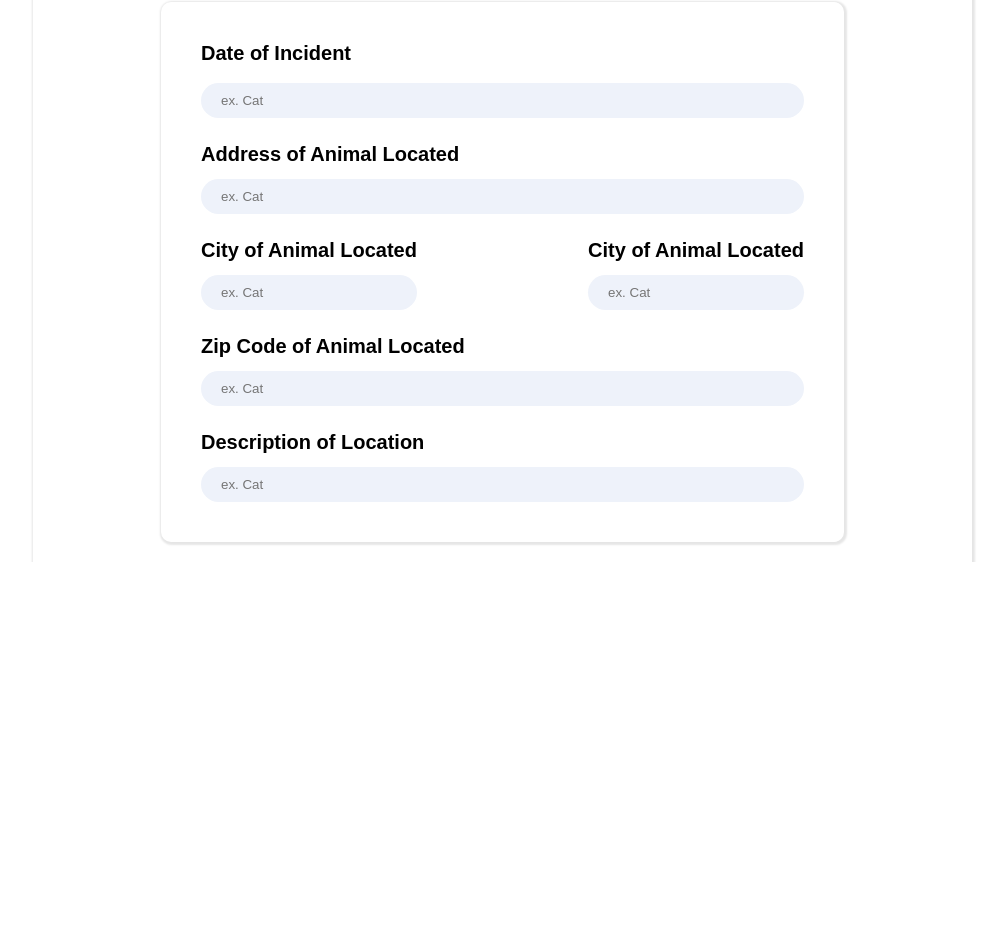
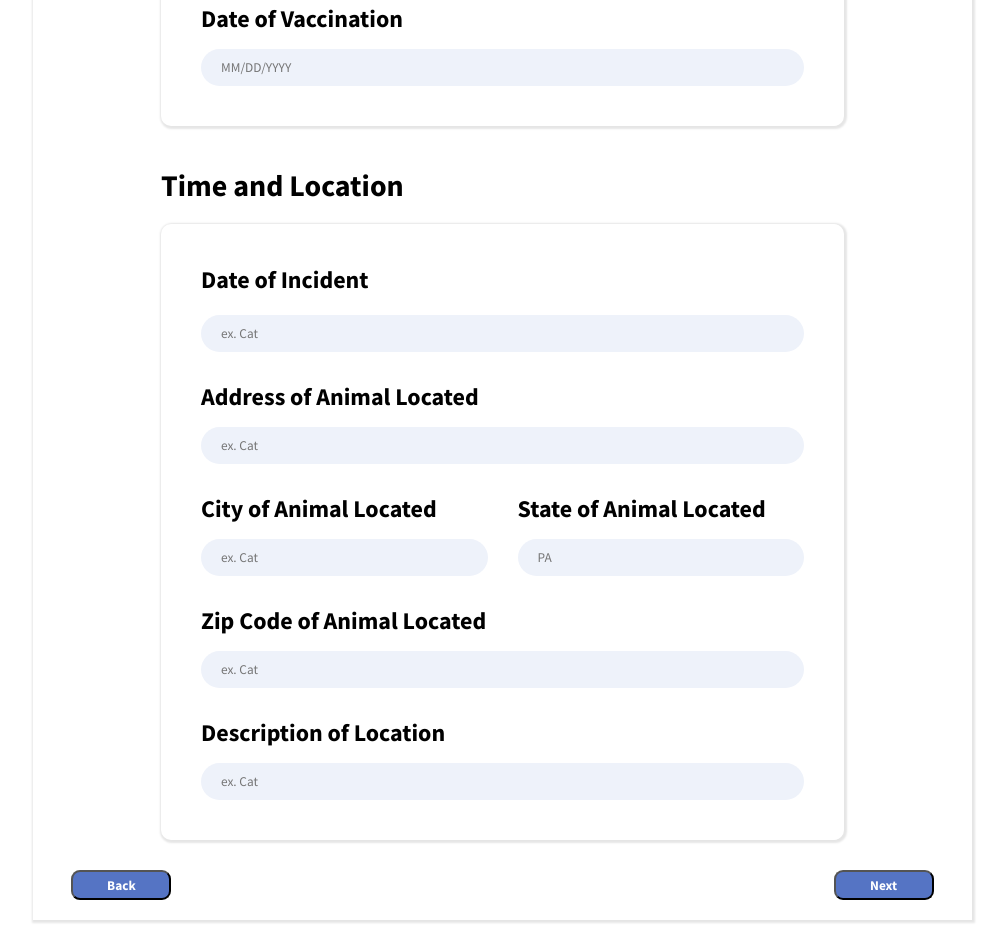
Before and after one commit to meglin20/survis, a plain HTML site: page form_1.html in a window 1280 px wide. Shown: the part 895-1835 px from the top of the page, without its empty margins (180-1186 px from the left). Before the commit the page ends 1457 px from the top, so only its background shows below. Drawn offline with Linux system fonts and the light colour scheme.

Commit message:
first page finished

```diff
--- a/form_1.html
+++ b/form_1.html
@@ -24,6 +24,9 @@
                     <div>
                         <img class="progress" src="images/progress.png" alt="Home">
                     </div>
+                    <div class="page-header">Animal Suspected</div>
+                    <div class="case-id">Case ID: 2423</div>
+
                     <div class="outer-container">
 
                         <div class="section-header">Animal Suspected</div>
@@ -117,11 +120,11 @@
                                         <input type="text" class="form__input" id="species" placeholder="ex. Cat" required="" />
                                     </div>
                                 </div>
-                                <div style="margin-left: auto">
-                                    <p class="field-title">City of Animal Located</p>
+                                <div style="margin-left: auto; padding-left: 30px">
+                                    <p class="field-title">State of Animal Located</p>
                                         <br>
                                         <div class="text-input">
-                                            <input type="text" class="form__input" id="species" placeholder="ex. Cat" required="" />
+                                            <input type="text" class="form__input" id="species" placeholder="PA" required="" />
                                         </div>
                                 </div>
                             </div>
@@ -144,6 +147,15 @@
 
                         </div>
 
+                        <div class="button-container">
+                            <div class="left-button">
+                                <button>Back</button>
+                            </div>
+                            <div class="right-button">
+                                <button>Next</button>
+                            </div>
+                        </div>
+
                     </div>
                 </div>
             </div>
--- a/style.css
+++ b/style.css
@@ -1,3 +1,8 @@
+@import url('https://fonts.googleapis.com/css2?family=Poppins:wght@700&family=Source+Sans+Pro:wght@200;300;400;600;700;900&display=swap');
+* {
+    font-family: 'Source Sans Pro', sans-serif;
+}
+
 body {
     font-family: "Source Sans Pro", sans-serif;
     margin: 0px;
@@ -152,7 +157,7 @@ body {
   }
 
   .field-title {
-    font-size: 20px;
+    font-size: 24px;
     font-weight: bold;
   }
 
@@ -165,7 +170,9 @@ body {
     font-size: 30px;
     margin-bottom: 20px;
     margin-top: 40px;
+    font-weight: bold;
   }
+
 
   .outer-container {
     padding-left: 10vw;
@@ -174,6 +181,7 @@ body {
     padding-bottom: 20px;
     box-shadow: 1px 1px 2px 2px rgba(0, 0, 0, 0.1);
     padding-top: 30px;
+    margin-bottom: 20px;
 
   }
 
@@ -181,3 +189,54 @@ body {
     display: flex;
     flex-direction: row;
   }
+
+  .two-cols div {
+    width: 100%;
+  }
+
+  .page-header {
+    font-size: 48px;
+    font-weight: bold;
+    color: #646465;
+    margin-top: 50px;
+  }
+
+  .case-id {
+    font-size: 27px;
+    color: #646465;
+  }
+
+  .button-container {
+    margin-left: -7vw;
+    margin-right: -7vw;
+    padding-top: 30px;
+  }
+
+  .left-button {
+    float: left;
+  }
+
+  .right-button {
+    float: right;
+  }
+
+  .left-button button, .right-button button {
+    background-color: #5574C4;
+    color: white;
+    font-weight: bold;
+    border-radius: 9px;
+    text-align: center;
+    width: 100px;
+    height: 30px;
+
+  }
+
+  .right-button button, .left-button button {
+    transition-duration: 0.4s;
+  }
+
+  .right-button button:hover,  .left-button button:hover {
+    background-color: white;
+    color: #5574C4;
+    border: 2px solid #5574C4;
+  }
```
